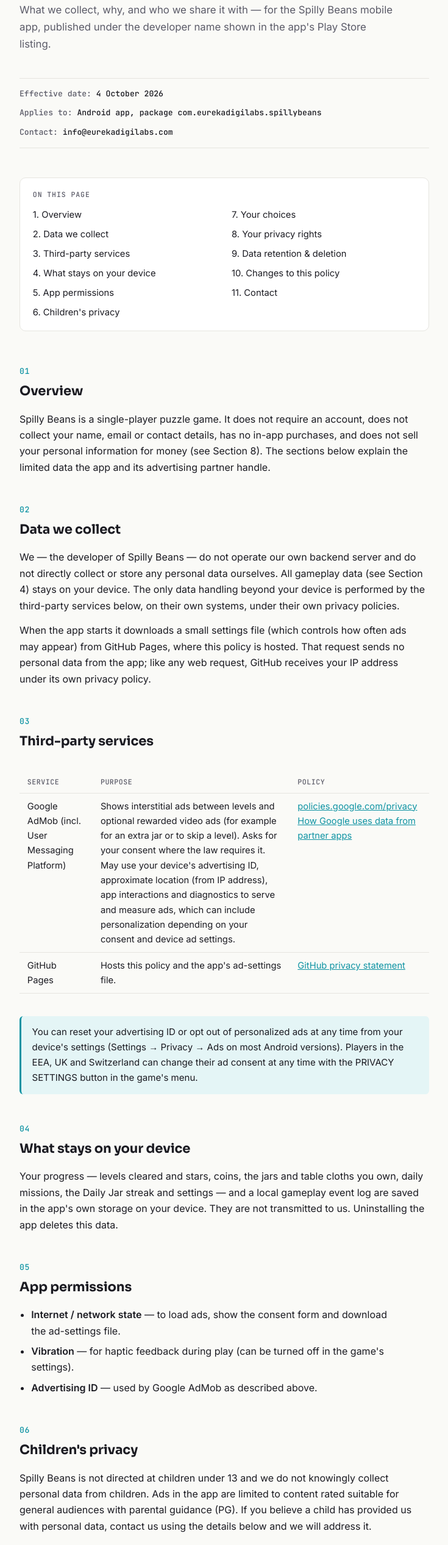
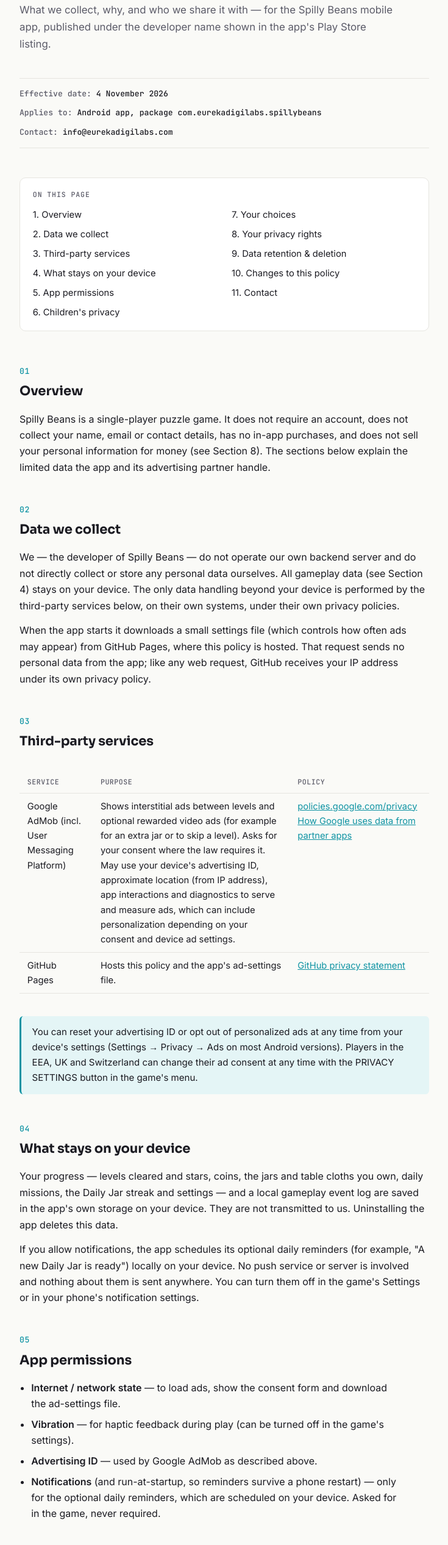
Before and after one commit to cherman95/spilly-beans-privacy, a plain HTML site: page index.html in a window 1280 px wide. Shown: the part 161-2694 px from the top of the page at 61% size, without its empty margins (272-1007 px from the left). Drawn offline with Linux system fonts and the light colour scheme.

Commit message:
Privacy policy: optional local daily reminders (notifications permission); effective 4 November 2026
Co-Authored-By: Claude Opus 5.5 <noreply@anthropic.com>

```diff
--- a/index.html
+++ b/index.html
@@ -177,7 +177,7 @@
   <h1>Spilly Beans</h1>
   <p class="sub">What we collect, why, and who we share it with — for the Spilly Beans mobile app, published under the developer name shown in the app's Play Store listing.</p>
   <div class="meta">
-    <span>Effective date: <b>4 October 2026</b></span>
+    <span>Effective date: <b>4 November 2026</b></span>
     <span>Applies to: <b>Android app, package com.eurekadigilabs.spillybeans</b></span>
     <span>Contact: <b>info@eurekadigilabs.com</b></span>
   </div>
@@ -243,6 +243,7 @@
     <span class="num">04</span>
     <h2>What stays on your device</h2>
     <p>Your progress — levels cleared and stars, coins, the jars and table cloths you own, daily missions, the Daily Jar streak and settings — and a local gameplay event log are saved in the app's own storage on your device. They are not transmitted to us. Uninstalling the app deletes this data.</p>
+    <p>If you allow notifications, the app schedules its optional daily reminders (for example, "A new Daily Jar is ready") locally on your device. No push service or server is involved and nothing about them is sent anywhere. You can turn them off in the game's Settings or in your phone's notification settings.</p>
   </section>
 
   <section id="permissions">
@@ -252,6 +253,7 @@
       <li><b>Internet / network state</b> — to load ads, show the consent form and download the ad-settings file.</li>
       <li><b>Vibration</b> — for haptic feedback during play (can be turned off in the game's settings).</li>
       <li><b>Advertising ID</b> — used by Google AdMob as described above.</li>
+      <li><b>Notifications</b> (and run-at-startup, so reminders survive a phone restart) — only for the optional daily reminders, which are scheduled on your device. Asked for in the game, never required.</li>
     </ul>
   </section>
 
```
